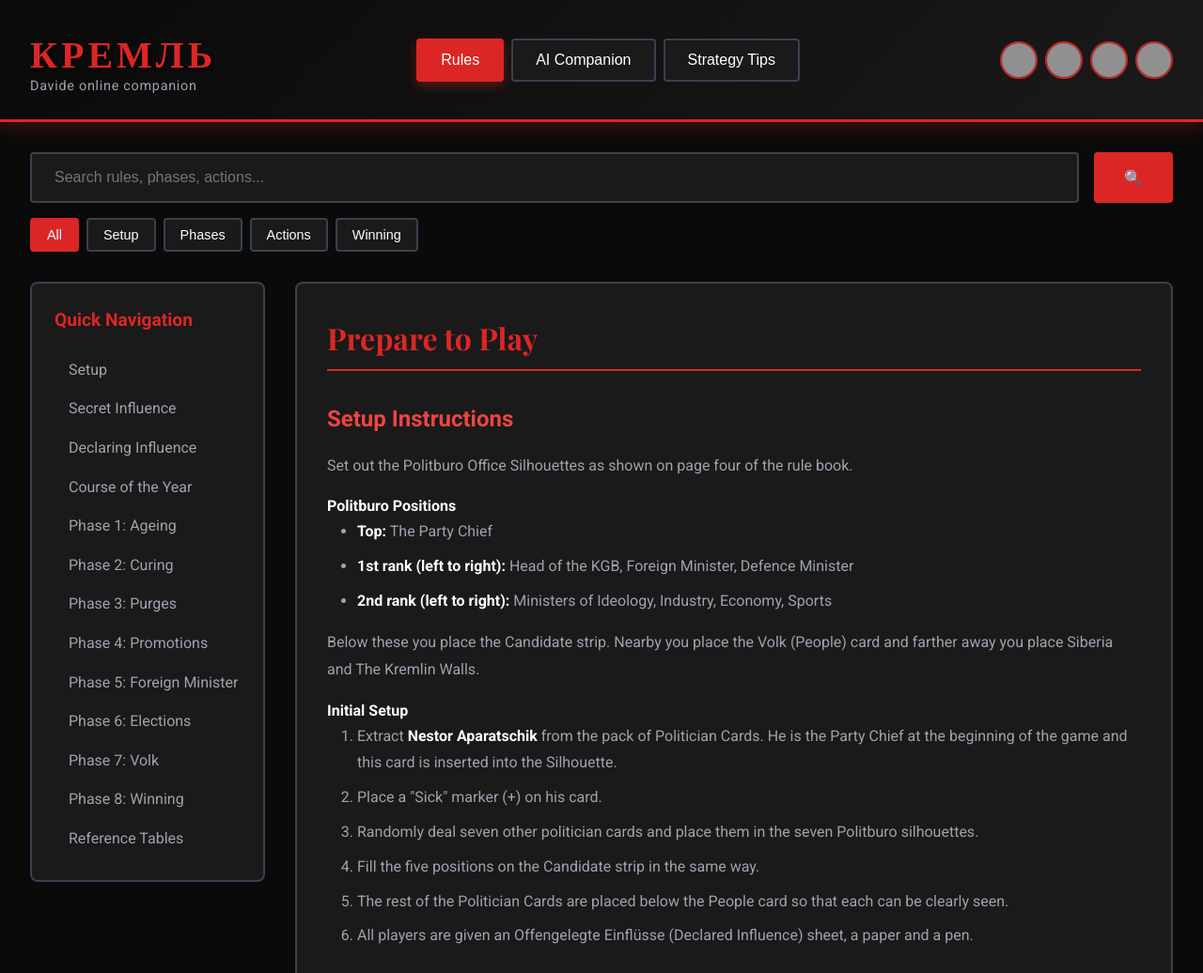
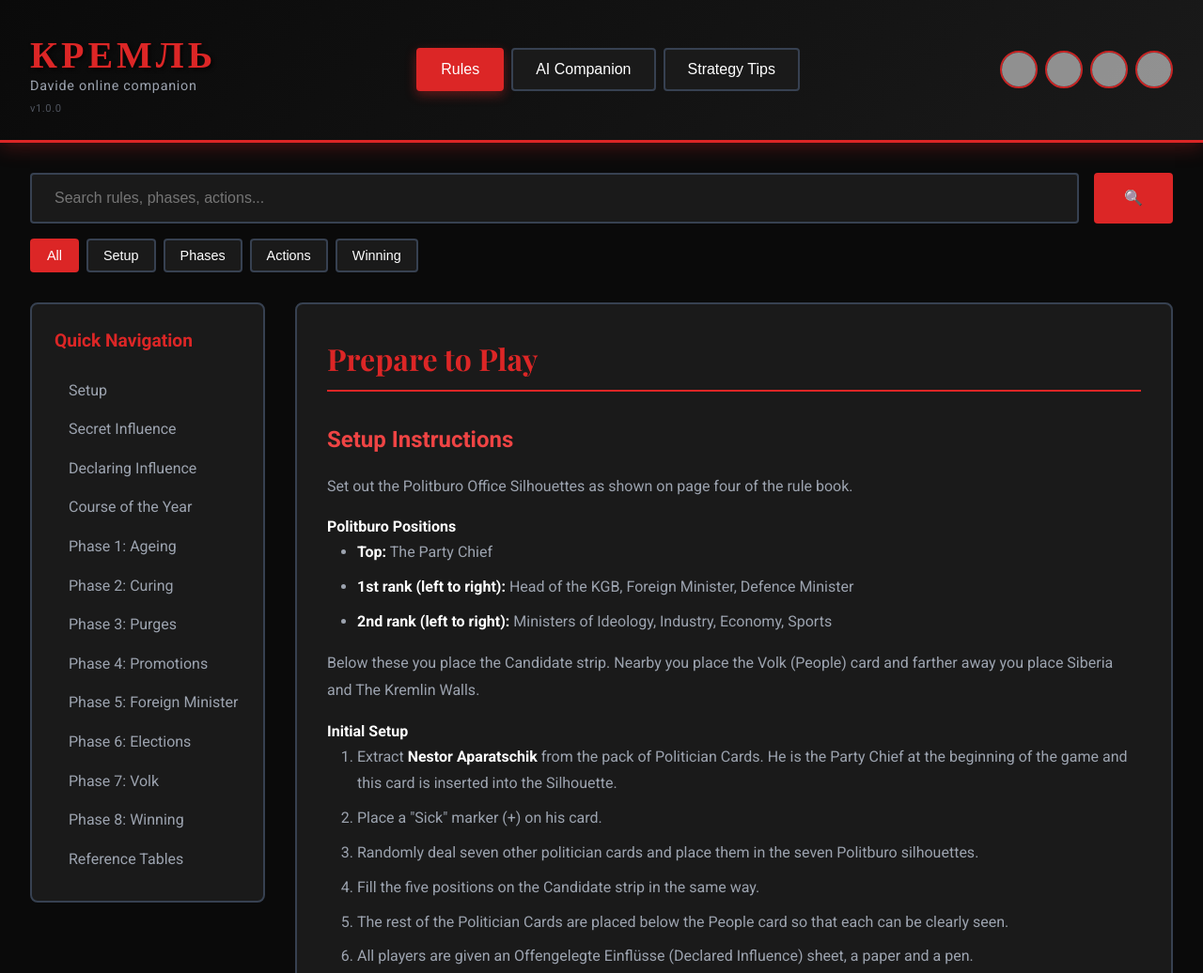
Before and after one commit to dagroove1980/kremlin, a website: page index.html in a window 1280 px wide. Shown: the top 1036 px of the page at 94% size. Drawn offline with nearby package versions, Linux system fonts and the light colour scheme; grey boxes are pictures that could not be loaded.

Commit message:
Add version number to navbar

```diff
--- a/index.html
+++ b/index.html
@@ -43,6 +43,7 @@
                 <div class="logo-section">
                     <h1 class="logo">КРЕМЛЬ</h1>
                     <p class="subtitle">Davide online companion</p>
+                    <p class="version">v1.0.0</p>
                 </div>
                 <nav class="nav-tabs">
                     <button class="nav-tab active" data-tab="rules">Rules</button>
--- a/styles.css
+++ b/styles.css
@@ -91,6 +91,14 @@
     color: var(--color-gray-light);
     margin-top: -0.5rem;
     letter-spacing: 0.05em;
+}
+
+.version {
+    font-size: 0.7rem;
+    color: var(--color-gray);
+    margin-top: 0.25rem;
+    letter-spacing: 0.05em;
+    opacity: 0.7;
 }
 
 .nav-tabs {
```
